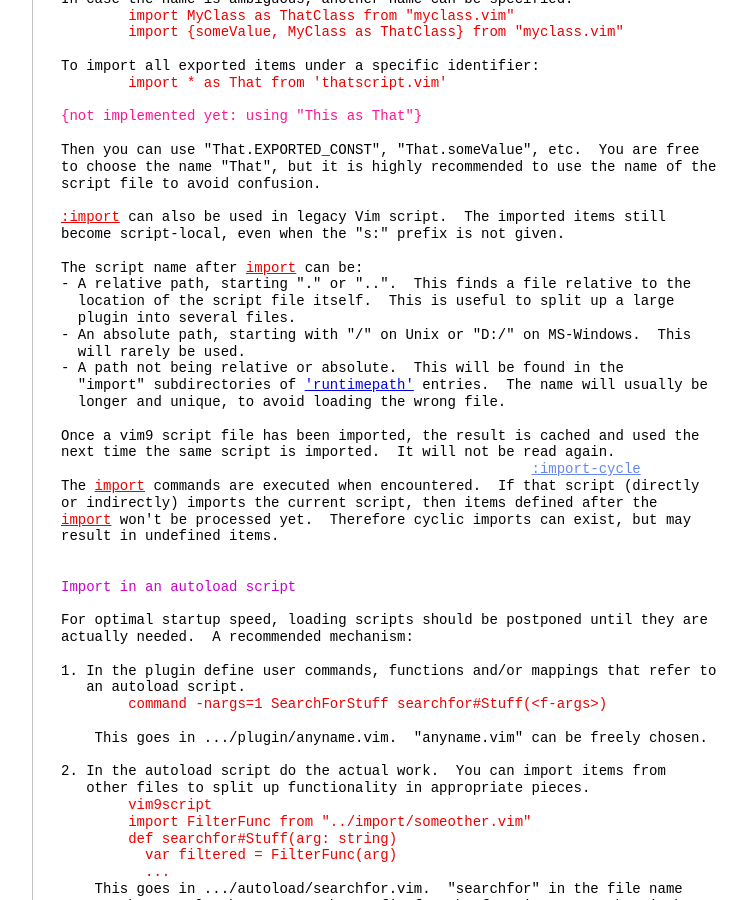
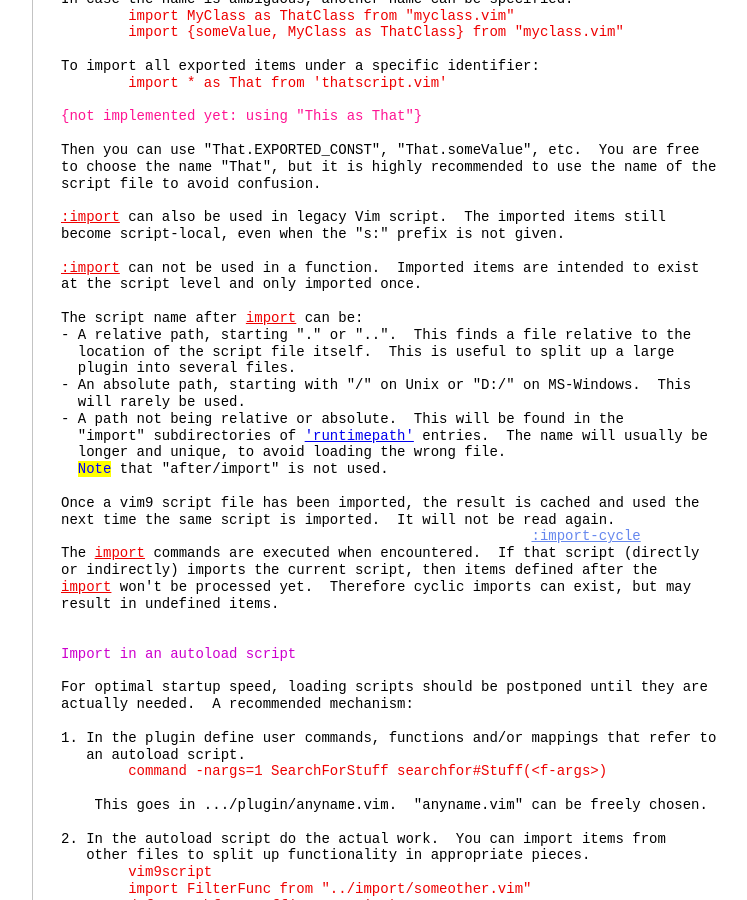
Before and after one commit to vim-jp/vimdoc-en, a Jekyll site: the page built from vim9.html, in a window 1280 px wide and 900 px high, scrolled down 22720 px. Shown: the whole window, without its empty margins (340-1087 px from the left). Built offline with Jekyll 4.4.1, drawn with Linux system fonts in a browser that asks for light colours; nearby versions of some CDN libraries; comment, search, counter and statistics services are not loaded.

Commit message:
Generated by GitHub workflow 1045193420
https://github.com/vim-jp/vimdoc-en/actions/runs/1045193420

```diff
--- a/vim9.html
+++ b/vim9.html
@@ -1359,6 +1359,9 @@ script file to avoid confusion.<br>
 <a class="Comment" href="vim9.html#:import">:import</a>&nbsp;can also be used in legacy Vim script.&nbsp;&nbsp;The imported items still<br>
 become script-local, even when the &quot;s:&quot; prefix is not given.<br>
 <br>
+<a class="Comment" href="vim9.html#:import">:import</a>&nbsp;can not be used in a function.&nbsp;&nbsp;Imported items are intended to exist<br>
+at the script level and only imported once.<br>
+<br>
 The script name after&nbsp;<a class="Comment" href="vim9.html#:import">import</a>&nbsp;can be:<br>
 - A relative path, starting &quot;.&quot; or &quot;..&quot;.&nbsp;&nbsp;This finds a file relative to the<br>
 &nbsp;&nbsp;location of the script file itself.&nbsp;&nbsp;This is useful to split up a large<br>
@@ -1368,6 +1371,7 @@ The script name after&nbsp;<a class="Comment" href="vim9.html#:import">import</a
 - A path not being relative or absolute.&nbsp;&nbsp;This will be found in the<br>
 &nbsp;&nbsp;&quot;import&quot; subdirectories of&nbsp;<a class="Type" href="options.html#'runtimepath'">'runtimepath'</a>&nbsp;entries.&nbsp;&nbsp;The name will usually be<br>
 &nbsp;&nbsp;longer and unique, to avoid loading the wrong file.<br>
+&nbsp;&nbsp;<span class="Todo">Note</span>&nbsp;that &quot;after/import&quot; is not used.<br>
 <br>
 Once a vim9 script file has been imported, the result is cached and used the<br>
 next time the same script is imported.&nbsp;&nbsp;It will not be read again.<br>
```
